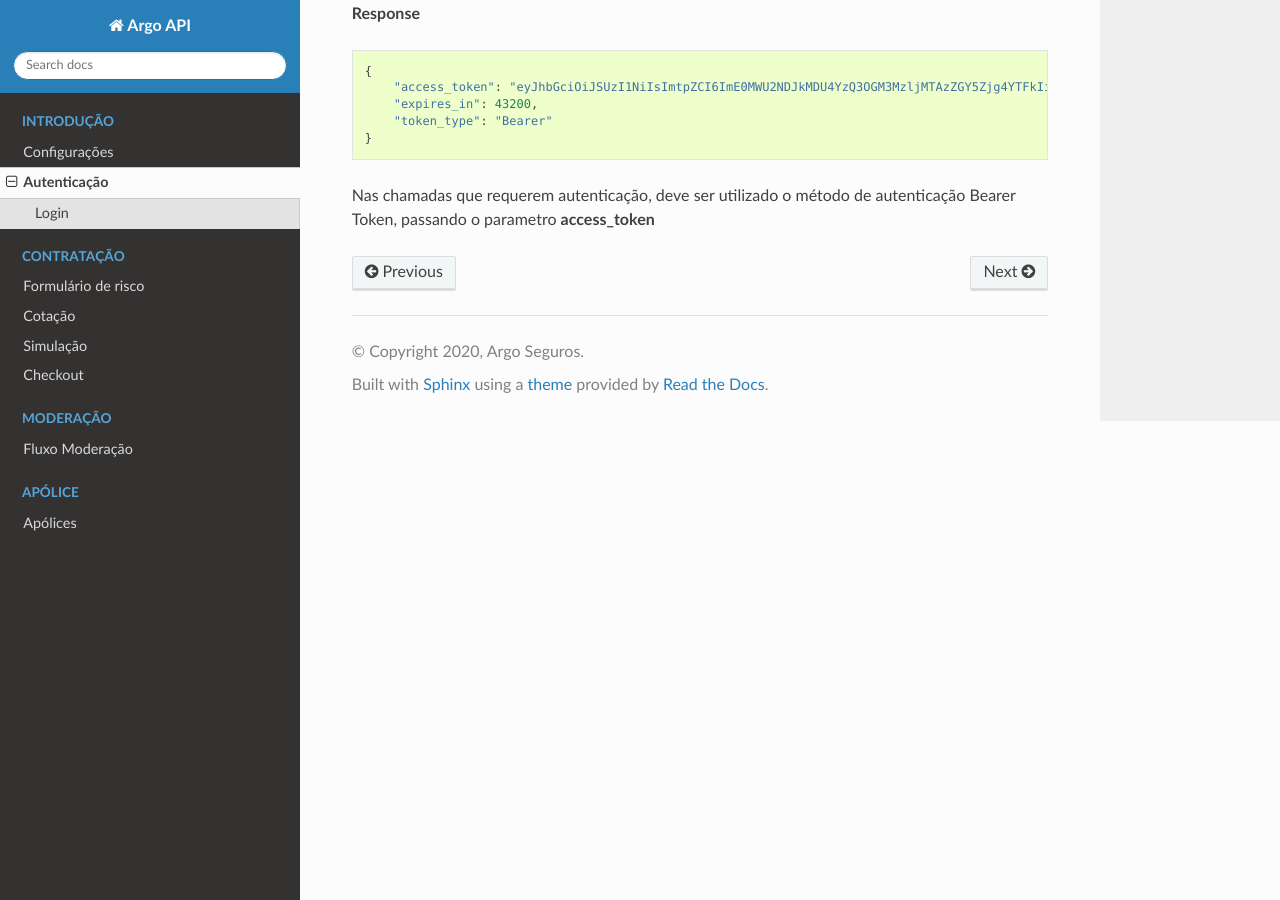
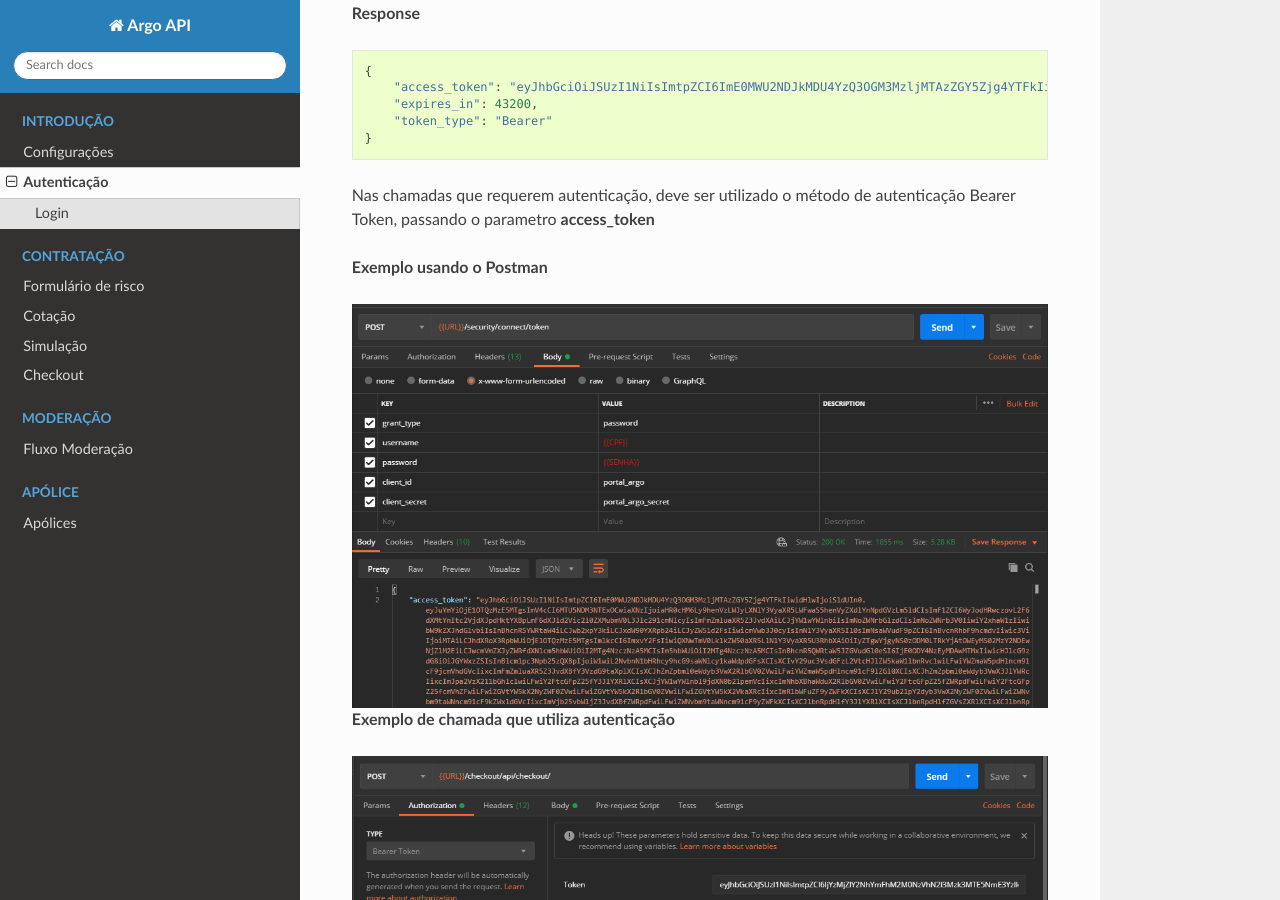
Before and after one commit to trinca137/argodigital-api-doc, a Sphinx documentation site: the page built from docs/security.rst, in a window 1280 px wide and 900 px high, scrolled down 718 px. Built offline with Sphinx 7.4.7 and the Read the Docs theme 2.0.0, drawn with Linux system fonts in a browser that asks for light colours.

Commit message:
add postman examples

```diff
--- a/docs/security.rst
+++ b/docs/security.rst
@@ -37,3 +37,13 @@
 
 
 Nas chamadas que requerem autenticação, deve ser utilizado o método de autenticação Bearer Token, passando o parametro **access_token**
+
+**Exemplo usando o Postman**
+
+.. image:: images/postman-token.PNG
+   :align: center
+
+**Exemplo de chamada que utiliza autenticação**
+
+.. image:: images/postman-endpoint-token.PNG
+   :align: center
```
